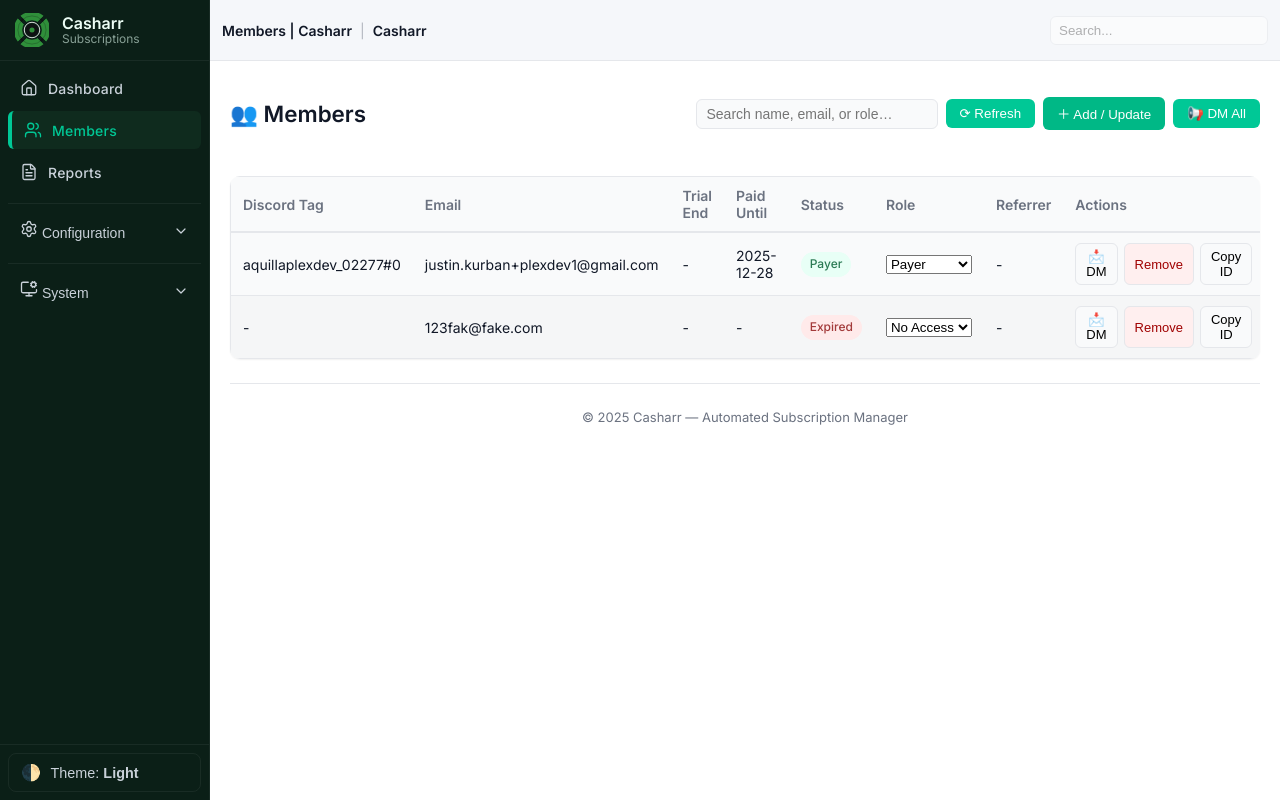
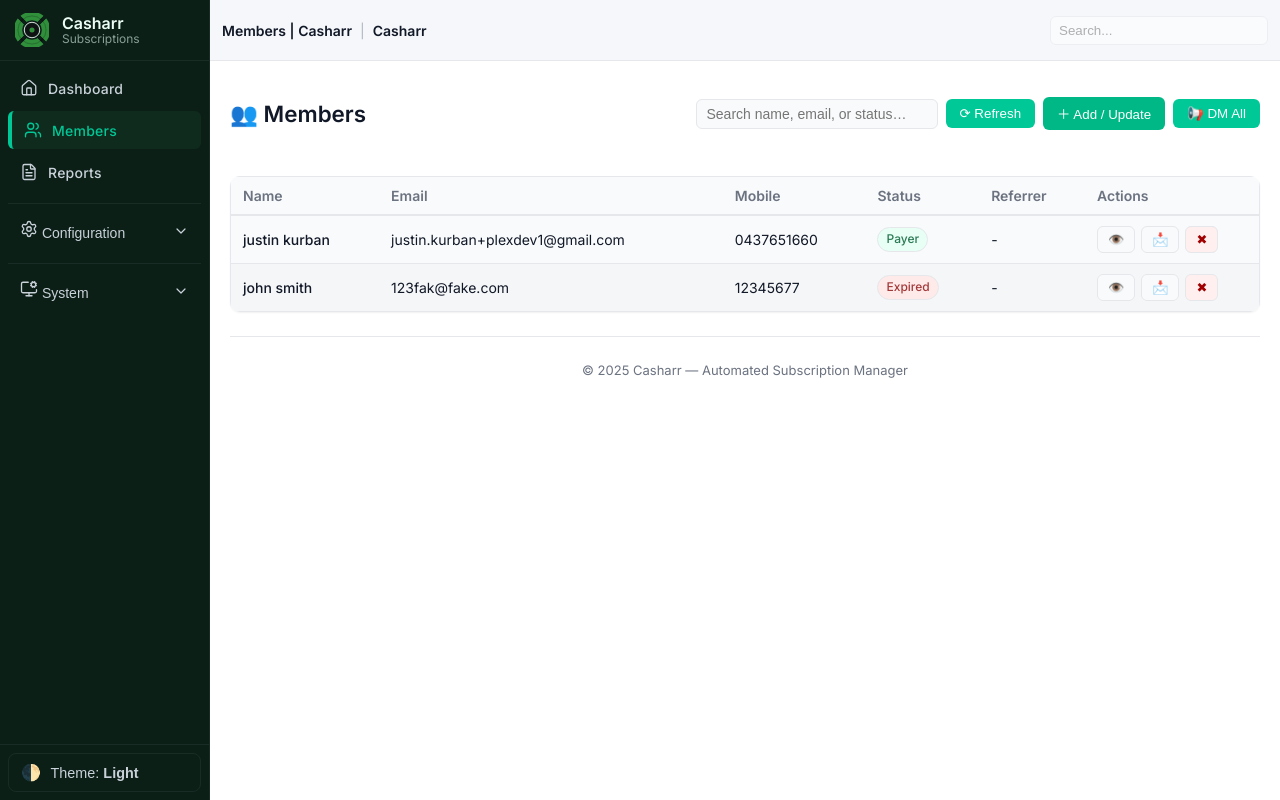
Before and after one commit to Aquillacomputingsystem/casharr, a Flask app: page /members in a window 1280 px wide. Run offline with Flask 3, Linux system fonts and the light colour scheme; a user stored in the database is signed in; data comes from the database, SQL or seed files in the repository; both versions use the stored data as it was after the commit; parts of the project's set-up code (start-up, migrations or seed data) failed here and were passed over.

Commit message:
members page modification

```diff
--- a/webui/app.py
+++ b/webui/app.py
@@ -697,21 +697,104 @@
         return jsonify({"ok": False, "error": "Internal server error."}), 500
 
 
+@webui.route("/api/member/<discord_id>", methods=["GET"])
+def api_member_get(discord_id):
+    """Return full member details for modal view."""
+    member = get_member(discord_id)
+    if not member:
+        return jsonify({"ok": False, "error": "Member not found"}), 404
+    fields = [
+        "discord_id","discord_tag","first_name","last_name","email",
+        "mobile","join_date","trial_start","trial_end","paid_until",
+        "role","referrer_id","origin","status"
+    ]
+    data = {fields[i]: member[i] if i < len(member) else None for i in range(len(fields))}
+    return jsonify({"ok": True, "member": data})
+
 @webui.route("/api/member/<discord_id>/delete", methods=["POST"])
 def api_member_delete(discord_id):
+    """Remove a member from DB, Plex, and Discord (if enabled)."""
+    import asyncio
+    import configparser
+    import os
+    from plexhelper import PlexHelper
+    from database import delete_member, get_member
+
+    cfg = configparser.ConfigParser()
+    cfg.read(os.path.join("config", "config.ini"), encoding="utf-8")
+
+    discord_enabled = cfg.getboolean("Bot", "DiscordEnabled", fallback=False)
+    plex_enabled = cfg.getboolean("Plex", "Enabled", fallback=True)
+
+    # Email may be provided directly from frontend (in case member lookup fails)
+    email = request.form.get("email", "").strip() or None
+
+    # Try to load from DB if possible
+    member = get_member(discord_id) if discord_id not in ("", "None", None, "noid") else None
+
+    if member:
+        email = email or (member[4] if len(member) > 4 else None)
+        discord_tag = member[1] if len(member) > 1 else None
+        first_name = member[2] if len(member) > 2 else None
+        last_name = member[3] if len(member) > 3 else None
+    else:
+        discord_tag = first_name = last_name = None
+
+    removed = []
+    errors = []
+
+    # 1️⃣ Plex removal
+    if plex_enabled and email:
+        try:
+            plex_url = cfg.get("Plex", "BaseURL", fallback=None)
+            plex_token = cfg.get("Plex", "Token", fallback=None)
+            plex_libs = [l.strip() for l in cfg.get("Plex", "Libraries", fallback="Movies,TV").split(",")]
+            plex = PlexHelper(plex_url, plex_token, plex_libs)
+            plex.remove_user(email)
+            removed.append("Plex")
+            logger.info(f"✅ Removed {email} from Plex")
+        except Exception as e:
+            logger.warning(f"⚠️ Plex removal failed for {email}: {e}")
+            errors.append(f"Plex: {e}")
+
+    # 2️⃣ Discord removal
+    if discord_enabled and discord_id not in ("", "None", None, "noid"):
+        try:
+            import main as bot_main
+            loop = asyncio.get_event_loop()
+            for g in bot_main.bot.guilds:
+                member_obj = g.get_member(int(discord_id))
+                if member_obj:
+                    asyncio.run_coroutine_threadsafe(
+                        member_obj.kick(reason="Removed via Casharr WebUI"), loop
+                    )
+                    removed.append("Discord")
+                    logger.info(f"✅ Kicked Discord user {member_obj.name} ({discord_id}) from {g.name}")
+                    break
+        except Exception as e:
+            logger.warning(f"⚠️ Discord removal failed for {discord_id}: {e}")
+            errors.append(f"Discord: {e}")
+
+    # 3️⃣ Database removal (always)
     try:
-        try:
-            update_member_role(discord_id, "No Access")
-        except ValueError:
-            pass
-        removed = delete_member(discord_id)
-        if not removed:
-            return jsonify({"ok": False, "error": "Member not found."}), 404
-        logger.info("Removed member %s via WebUI", discord_id)
-        return jsonify({"ok": True})
-    except Exception:
-        logger.exception("Failed to delete member %s", discord_id)
-        return jsonify({"ok": False, "error": "Internal server error."}), 500
+        deleted = delete_member(discord_id=discord_id, email=email)
+        if deleted:
+            removed.append("Database")
+            logger.info(f"✅ Removed from database ({discord_id or email})")
+        else:
+            logger.warning(f"⚠️ No DB record found for {discord_id or email}")
+    except Exception as e:
+        logger.exception(f"DB removal failed for {discord_id or email}")
+        errors.append(f"DB: {e}")
+
+    # 4️⃣ Response
+    summary = f"Removed {first_name or ''} {last_name or ''} ({email or 'N/A'}) from {', '.join(removed)}"
+    logger.info(summary)
+
+    if errors:
+        return jsonify({"ok": False, "error": '; '.join(errors), "removed": removed}), 500
+
+    return jsonify({"ok": True, "removed": removed})
 
 # ─────────────────────────────
 # API: Generate Invite / Onboarding Token
--- a/webui/templates/members.html
+++ b/webui/templates/members.html
@@ -4,7 +4,7 @@
   <div class="header-row">
     <h2>👥 Members</h2>
     <div class="actions">
-      <input id="searchInput" class="search" placeholder="Search name, email, or role…" />
+      <input id="searchInput" class="search" placeholder="Search name, email, or status…" />
       <button id="refreshBtn" class="btn">⟳ Refresh</button>
       <button id="addBtn" class="btn btn-primary">＋ Add / Update</button>
       <button id="dmAllBtn" class="btn">📢 DM All</button>
@@ -15,18 +15,16 @@
     <table class="table">
       <thead>
         <tr>
-          <th>Discord Tag</th>
+          <th>Name</th>
           <th>Email</th>
-          <th>Trial End</th>
-          <th>Paid Until</th>
+          <th>Mobile</th>
           <th>Status</th>
-          <th>Role</th>
           <th>Referrer</th>
-          <th style="width:160px;">Actions</th>
+          <th style="width:150px;">Actions</th>
         </tr>
       </thead>
       <tbody id="membersBody">
-        <tr><td colspan="8">Loading members...</td></tr>
+        <tr><td colspan="6">Loading members...</td></tr>
       </tbody>
     </table>
   </div>
@@ -58,7 +56,7 @@
   </div>
 </div>
 
-<!-- ─────────── Broadcast / DM Modal ─────────── -->
+<!-- ─────────── DM Modal ─────────── -->
 <div id="dmModal" class="modal hidden">
   <div class="modal__card" style="max-width:700px;">
     <header class="modal__head">
@@ -67,7 +65,6 @@
     </header>
 
     <div class="modal__body" style="display:flex;flex-direction:column;gap:12px;">
-      <!-- Shown only for DM All -->
       <div id="dmGroupSelect" class="hidden">
         <label style="font-weight:600;">Send To</label>
         <div class="group-select">
@@ -102,120 +99,92 @@
   </div>
 </div>
 
-<style>
-#dmModal .input-wide{
-  width:100%;padding:8px 10px;border-radius:6px;
-  border:1px solid var(--border);background:var(--bg-elev);
-  color:var(--text);font-size:.95rem;
-}
-#dmModal textarea.input-wide{min-height:180px;resize:vertical;line-height:1.4;}
-#dmModal .group-select{display:flex;flex-wrap:wrap;gap:14px;margin-bottom:8px;}
-#dmModal .channel-select{margin-top:6px;display:flex;flex-wrap:wrap;gap:14px;align-items:center;}
-#dmModal .options-row{display:flex;justify-content:space-between;align-items:center;}
-</style>
+<!-- ─────────── View Member Modal ─────────── -->
+<div id="viewModal" class="modal hidden">
+  <div class="modal__card" style="max-width:600px;">
+    <header class="modal__head">
+      <h3 id="viewTitle">Member Details</h3>
+      <button class="icon-btn" onclick="closeViewModal()">✕</button>
+    </header>
+    <div class="modal__body" id="viewBody">Loading...</div>
+    <footer class="modal__foot">
+      <button class="btn" onclick="closeViewModal()">Close</button>
+    </footer>
+  </div>
+</div>
 
 <style>
-/* ───── Layout ───── */
 .members .header-row {
-  display:flex; justify-content:space-between; align-items:center;
-  margin-bottom:14px; gap:12px;
+  display:flex;justify-content:space-between;align-items:center;
+  margin-bottom:14px;gap:12px;
 }
 .members .header-row h2 {
-  font-size:1.4rem; font-weight:600; color:var(--text);
+  font-size:1.4rem;font-weight:600;color:var(--text);
 }
-.members .actions { display:flex; gap:8px; align-items:center; }
-
-/* ───── Table ───── */
-.table-wrap { overflow:auto; border-radius:var(--radius); background:var(--bg-elev); box-shadow:var(--shadow-sm); }
-.table { width:100%; border-collapse:collapse; }
-.table th, .table td { padding:10px 12px; border-bottom:1px solid var(--border); text-align:left; }
-.table th { background:var(--bg-elev); color:var(--text-muted); font-weight:600; font-size:14px; }
-.table tbody tr:hover { background:rgba(0,200,150,0.05); }
-.theme-dark .table tbody tr:hover { background:rgba(0,200,150,0.08); }
-
-/* ───── Buttons ───── */
-.btn { padding:7px 14px; border:none; border-radius:6px; cursor:pointer; font-weight:500; background:var(--accent); color:#fff; transition:background .2s ease, transform .1s ease; }
-.btn:hover { background:var(--accent-strong); transform:translateY(-1px); }
-.btn-primary { background:var(--accent-strong); }
-.btn:disabled { opacity:0.6; cursor:not-allowed; }
-
-.icon-btn {
-  border:1px solid var(--border);
-  background:var(--bg-elev);
-  border-radius:6px;
-  padding:5px 10px;
-  cursor:pointer;
-  font-size:13px;
-}
-.icon-btn:hover { filter:brightness(1.05); }
-.icon-btn.danger { background:#ffefef; color:#a00000; }
-.action-bar { display:flex; gap:6px; }
-
-/* ───── Modals ───── */
-.modal { position:fixed; inset:0; background:rgba(0,0,0,.4); display:grid; place-items:center; z-index:50; }
-.modal.hidden { display:none; }
-.modal__card { width:min(650px,95vw); background:var(--bg); border:1px solid var(--border); border-radius:10px; box-shadow:var(--shadow-md); overflow:hidden; }
-.modal__head, .modal__foot { padding:12px 16px; background:var(--bg-elev); border-bottom:1px solid var(--border); display:flex; justify-content:space-between; align-items:center; }
-.modal__foot { border-top:1px solid var(--border); border-bottom:none; justify-content:flex-end; gap:8px; }
-.modal__body { padding:16px; }
-.grid { display:grid; grid-template-columns:repeat(2,1fr); gap:10px; }
-.grid .span-2 { grid-column:span 2; }
-
-/* ───── Status Pills ───── */
-.status-pill { display:inline-flex; align-items:center; padding:3px 8px; border-radius:999px; font-size:12px; font-weight:500; border:1px solid transparent; }
-.status-trial { background:#fff7e6; color:#8a6d3b; }
-.status-payer { background:#e8fff6; color:#2b7a54; }
-.status-life  { background:#e6f0ff; color:#2952a3; }
-.status-exp   { background:#ffeaea; color:#a33a3a; }
-
-.channel-select { margin-top:12px; display:flex; gap:12px; align-items:center; }
+.members .actions {display:flex;gap:8px;align-items:center;}
+.table-wrap {overflow:auto;border-radius:var(--radius);background:var(--bg-elev);box-shadow:var(--shadow-sm);}
+.table {width:100%;border-collapse:collapse;}
+.table th,.table td {padding:10px 12px;border-bottom:1px solid var(--border);text-align:left;}
+.table th {background:var(--bg-elev);color:var(--text-muted);font-weight:600;font-size:14px;}
+.table tbody tr:hover {background:rgba(0,200,150,0.05);}
+.theme-dark .table tbody tr:hover {background:rgba(0,200,150,0.08);}
+.clickable-name{cursor:pointer;color:var(--accent);font-weight:500;}
+.clickable-name:hover{text-decoration:underline;}
+.status-pill{display:inline-flex;align-items:center;padding:3px 8px;border-radius:999px;font-size:12px;font-weight:500;}
+.status-trial{background:#fff7e6;color:#8a6d3b;}
+.status-payer{background:#e8fff6;color:#2b7a54;}
+.status-life{background:#e6f0ff;color:#2952a3;}
+.status-exp{background:#ffeaea;color:#a33a3a;}
+.modal{position:fixed;inset:0;background:rgba(0,0,0,.4);display:grid;place-items:center;z-index:50;}
+.modal.hidden{display:none;}
+.modal__card{width:min(650px,95vw);background:var(--bg);border:1px solid var(--border);border-radius:10px;box-shadow:var(--shadow-md);overflow:hidden;}
+.modal__head,.modal__foot{padding:12px 16px;background:var(--bg-elev);border-bottom:1px solid var(--border);display:flex;justify-content:space-between;align-items:center;}
+.modal__foot{border-top:1px solid var(--border);border-bottom:none;justify-content:flex-end;gap:8px;}
+.modal__body{padding:16px;}
+.icon-btn{border:1px solid var(--border);background:var(--bg-elev);border-radius:6px;padding:5px 10px;cursor:pointer;font-size:13px;}
+.icon-btn:hover{filter:brightness(1.05);}
+.icon-btn.danger{background:#ffefef;color:#a00000;}
+.action-bar{display:flex;gap:6px;}
+.input-wide{width:100%;padding:8px 10px;border-radius:6px;border:1px solid var(--border);background:var(--bg-elev);color:var(--text);}
 </style>
 
 <script>
-const $body = document.getElementById('membersBody');
-const $search = document.getElementById('searchInput');
-const $refresh = document.getElementById('refreshBtn');
-const $add = document.getElementById('addBtn');
-const $modal = document.getElementById('modal');
-const $close = document.getElementById('modalClose');
-const $cancel = document.getElementById('modalCancel');
-const $save = document.getElementById('modalSave');
-const $dmAllBtn = document.getElementById('dmAllBtn');
+const $body=document.getElementById('membersBody');
+const $search=document.getElementById('searchInput');
+const $refresh=document.getElementById('refreshBtn');
+const $add=document.getElementById('addBtn');
+const $modal=document.getElementById('modal');
+const $close=document.getElementById('modalClose');
+const $cancel=document.getElementById('modalCancel');
+const $save=document.getElementById('modalSave');
+const $dmAllBtn=document.getElementById('dmAllBtn');
 
-const $id = document.getElementById('m_discord_id');
-const $tag = document.getElementById('m_discord_tag');
-const $first = document.getElementById('m_first');
-const $last = document.getElementById('m_last');
-const $email = document.getElementById('m_email');
-const $mobile = document.getElementById('m_mobile');
+const $id=document.getElementById('m_discord_id');
+const $tag=document.getElementById('m_discord_tag');
+const $first=document.getElementById('m_first');
+const $last=document.getElementById('m_last');
+const $email=document.getElementById('m_email');
+const $mobile=document.getElementById('m_mobile');
 
-let cache = [];
+let cache=[];let dmTarget=null;
 
-// ─────────── Utility
-function statusPill(status){
-  const s=String(status||'').toLowerCase();
-  const cls=s==='trial'?'status-trial':s==='payer'?'status-payer':s==='lifetime'?'status-life':s==='expired'?'status-exp':'';
-  return `<span class="status-pill ${cls}">${status||'-'}</span>`;
-}
-function roleSelect(cur){
-  const roles=['No Access','Trial','Payer','Lifetime'];
-  return `<select class="role-select">${roles.map(r=>`<option ${r===cur?'selected':''}>${r}</option>`).join('')}</select>`;
+function statusPill(s){
+  const cls=s==='Trial'?'status-trial':s==='Payer'?'status-payer':s==='Lifetime'?'status-life':s==='Expired'?'status-exp':'';
+  return `<span class="status-pill ${cls}">${s||'-'}</span>`;
 }
 function renderRows(list){
-  if(!list.length){$body.innerHTML='<tr><td colspan="8">No members found.</td></tr>';return;}
+  if(!list.length){$body.innerHTML='<tr><td colspan="6">No members found.</td></tr>';return;}
   $body.innerHTML=list.map(m=>`
     <tr data-id="${m.discord_id}">
-      <td>${m.discord_tag||'-'}</td>
+      <td class="clickable-name">${m.first_name||'-'} ${m.last_name||''}</td>
       <td>${m.email||'-'}</td>
-      <td>${m.trial_end||'-'}</td>
-      <td>${m.paid_until||'-'}</td>
+      <td>${m.mobile||'-'}</td>
       <td>${statusPill(m.status)}</td>
-      <td>${roleSelect(m.discord_role)}</td>
       <td>${m.referrer_id||'-'}</td>
       <td><div class="action-bar">
-        <button class="icon-btn js-dm" title="Message Member">📩 DM</button>
-        <button class="icon-btn js-remove danger">Remove</button>
-        <button class="icon-btn js-copy">Copy ID</button>
+        <button class="icon-btn js-view" title="View Details">👁️</button>
+        <button class="icon-btn js-dm" title="Message">📩</button>
+        <button class="icon-btn js-remove danger" title="Remove">✖</button>
       </div></td>
     </tr>`).join('');
 }
@@ -225,73 +194,109 @@
     const data=await res.json();
     cache=data.members||[];
     applyFilter();
-  }catch{ $body.innerHTML='<tr><td colspan="8">⚠️ Failed to load members.</td></tr>'; }
+  }catch{ $body.innerHTML='<tr><td colspan="6">⚠️ Failed to load members.</td></tr>'; }
 }
 function applyFilter(){
   const q=$search.value.trim().toLowerCase();
   const f=!q?cache:cache.filter(m=>
-    (m.discord_tag||'').toLowerCase().includes(q)||
+    (m.first_name||'').toLowerCase().includes(q)||
+    (m.last_name||'').toLowerCase().includes(q)||
     (m.email||'').toLowerCase().includes(q)||
-    (m.status||'').toLowerCase().includes(q)||
-    (m.discord_role||'').toLowerCase().includes(q)
+    (m.status||'').toLowerCase().includes(q)
   );
   renderRows(f);
 }
-
-// ─────────── Add/Edit Modal
 $search.addEventListener('input',applyFilter);
 $refresh.addEventListener('click',loadMembers);
+
+// Modal actions
 $add.addEventListener('click',()=> $modal.classList.remove('hidden'));
 [$close,$cancel].forEach(b=>b.addEventListener('click',()=> $modal.classList.add('hidden')));
 $save.addEventListener('click',async()=>{
   const payload={discord_id:$id.value,discord_tag:$tag.value,first_name:$first.value,last_name:$last.value,email:$email.value,mobile:$mobile.value};
   try{
     const res=await fetch('/api/member',{method:'POST',headers:{'Content-Type':'application/json'},body:JSON.stringify(payload)});
-    const j=await res.json();
-    if(!j.ok)throw new Error(j.error||'Save failed');
+    const j=await res.json();if(!j.ok)throw new Error(j.error||'Save failed');
     $modal.classList.add('hidden');loadMembers();
   }catch(e){alert('❌ '+e.message);}
 });
 
-// ─────────── Role change & actions
-$body.addEventListener('change',async e=>{
-  const sel=e.target.closest('.role-select'); if(!sel)return;
-  const tr=e.target.closest('tr'); const id=tr.dataset.id; const role=sel.value;
-  try{
-    sel.disabled=true;
-    const res=await fetch(`/api/member/${id}/role`,{method:'POST',headers:{'Content-Type':'application/json'},body:JSON.stringify({role})});
-    const j=await res.json();
-    if(!j.ok)throw new Error(j.error||'Role change failed');
-    loadMembers();
-  }catch(err){alert('⚠️ '+err.message);} finally{sel.disabled=false;}
-});
-$body.addEventListener('click',async e=>{
-  const dm=e.target.closest('.js-dm'); const btn=e.target.closest('.js-remove'); const copy=e.target.closest('.js-copy');
-  const tr=e.target.closest('tr'); if(!tr)return; const id=tr.dataset.id;
-  if(copy){await navigator.clipboard.writeText(id);copy.textContent='Copied';setTimeout(()=>copy.textContent='Copy ID',1000);return;}
-  if(dm){const name=tr.querySelector('td').textContent;openDMModal(id,name);return;}
-  if(btn){if(!confirm('Remove Plex + downgrade to No Access?'))return;
-    try{
-      const res=await fetch(`/api/member/${id}/delete`,{method:'POST'});
-      const j=await res.json(); if(!j.ok)throw new Error(j.error||'Remove failed');
-      loadMembers();
-    }catch(err){alert('⚠️ '+err.message);}
-  }
+$body.addEventListener('click',e=>{
+  const v=e.target.closest('.js-view');
+  const dm=e.target.closest('.js-dm');
+  const del=e.target.closest('.js-remove');
+  const tr=e.target.closest('tr');if(!tr)return;const id=tr.dataset.id;
+  if(v)return openViewModal(id);
+  if(dm)return openDMModal(id,tr.querySelector('td').textContent);
+  if(del){if(confirm('Remove Plex + downgrade to No Access?'))removeMember(id);}
 });
 
-// ─────────── DM Modal (enhanced)
-let dmTarget=null;let isBroadcast=false;
+function removeMember(discordId, email) {
+  if (!confirm("Are you sure you want to remove this member?")) return;
 
+  const formData = new FormData();
+
+  // Always include email if known
+  if (email && email.trim() !== "") formData.append("email", email);
+
+  // Handle "noid" or missing IDs by explicitly setting to 'noid'
+  const safeId = discordId && discordId.trim() !== "" ? discordId : "noid";
+
+  fetch(`/api/member/${safeId}/delete`, {
+    method: "POST",
+    body: formData
+  })
+    .then((res) => res.json())
+    .then((data) => {
+      if (data.ok) {
+        // ✅ Reload table instantly after successful delete
+        loadMembers();
+      } else {
+        alert(data.error || "Failed to remove member.");
+      }
+    })
+    .catch((err) => {
+      console.error("Delete failed:", err);
+      alert("Error deleting member. See console for details.");
+    });
+}
+
+
+
+async function openViewModal(id){
+  const modal=document.getElementById('viewModal');
+  modal.classList.remove('hidden');
+  const body=document.getElementById('viewBody');
+  body.innerHTML='Loading...';
+  try{
+    const res=await fetch(`/api/member/${id}`);
+    const j=await res.json();
+    if(!j.ok)throw new Error(j.error);
+    const m=j.member;
+    body.innerHTML=`
+      <p><b>Discord ID:</b> ${m.discord_id||'-'}</p>
+      <p><b>Discord Tag:</b> ${m.discord_tag||'-'}</p>
+      <p><b>Email:</b> ${m.email||'-'}</p>
+      <p><b>Mobile:</b> ${m.mobile||'-'}</p>
+      <p><b>Trial End:</b> ${m.trial_end||'-'}</p>
+      <p><b>Paid Until:</b> ${m.paid_until||'-'}</p>
+      <p><b>Referrer:</b> ${m.referrer_id||'-'}</p>
+      <p><b>Origin:</b> ${m.origin||'-'}</p>
+      <p><b>Status:</b> ${m.status||'-'}</p>
+    `;
+  }catch(e){body.innerHTML='⚠️ '+e.message;}
+}
+function closeViewModal(){document.getElementById('viewModal').classList.add('hidden');}
+
+// DM modal integration
+let isBroadcast=false;
 function openDMModal(id,name){
   dmTarget=id;isBroadcast=(id==='all');
-  document.getElementById('dmModalTitle').textContent=
-    isBroadcast?'Broadcast Message':`Send Message to ${name}`;
+  document.getElementById('dmModalTitle').textContent=isBroadcast?'Broadcast Message':`Send Message to ${name}`;
   document.getElementById('dmModal').classList.remove('hidden');
   document.getElementById('dmGroupSelect').classList.toggle('hidden',!isBroadcast);
 }
-function closeDMModal(){
-  document.getElementById('dmModal').classList.add('hidden');
-}
+function closeDMModal(){document.getElementById('dmModal').classList.add('hidden');}
 async function sendDM(){
   const subject=document.getElementById('dmSubject').value.trim();
   const body=document.getElementById('dmBody').value.trim();
@@ -306,8 +311,7 @@
   }
   try{
     const res=await fetch(`/api/message/${dmTarget}`,{
-      method:'POST',
-      headers:{'Content-Type':'application/json'},
+      method:'POST',headers:{'Content-Type':'application/json'},
       body:JSON.stringify({subject,body,includePayLink,discord,email,sms,groups})
     });
     const data=await res.json();
@@ -317,8 +321,6 @@
 }
 $dmAllBtn.addEventListener('click',()=>openDMModal('all','All Members'));
 
-
-// ─────────── Load initial
 loadMembers();
 </script>
 {% endblock %}
```
Also changed, not shown: database.py (+22 -9 lines), data/members.db, 11 other files.
